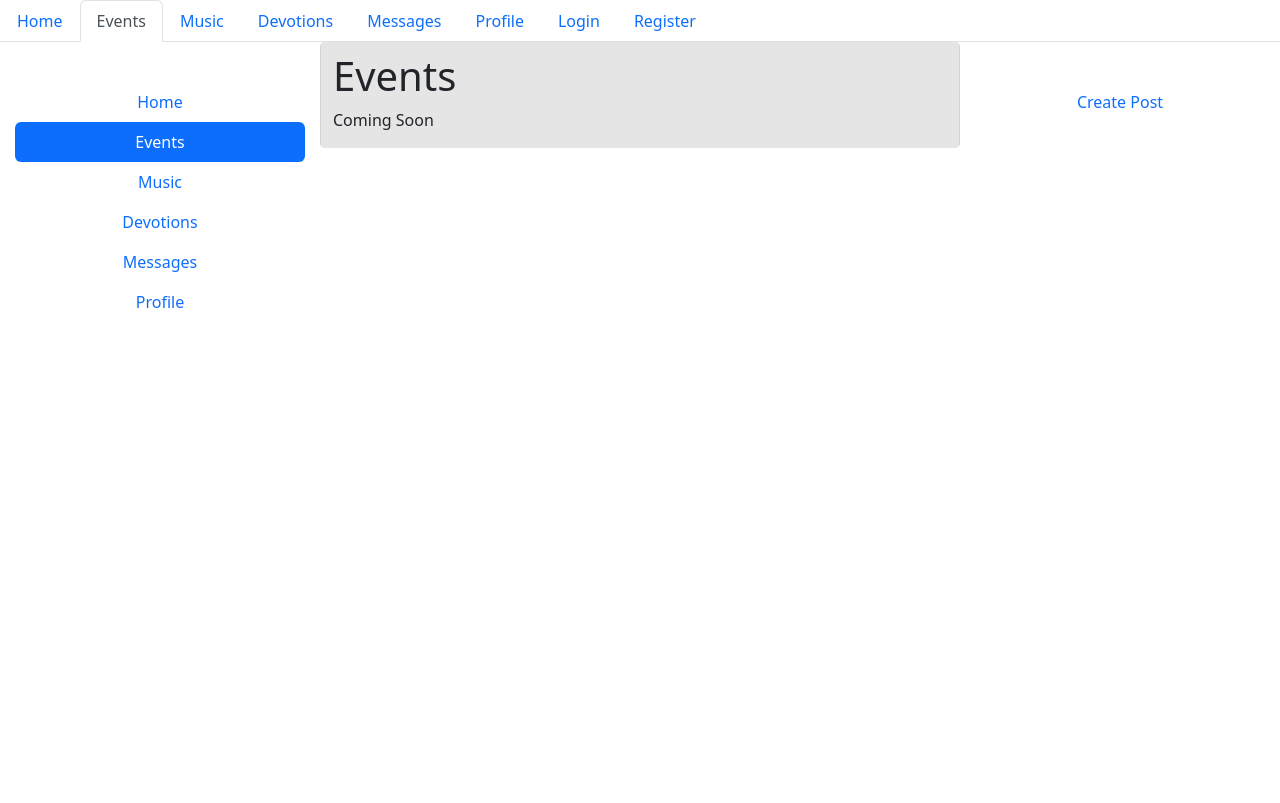
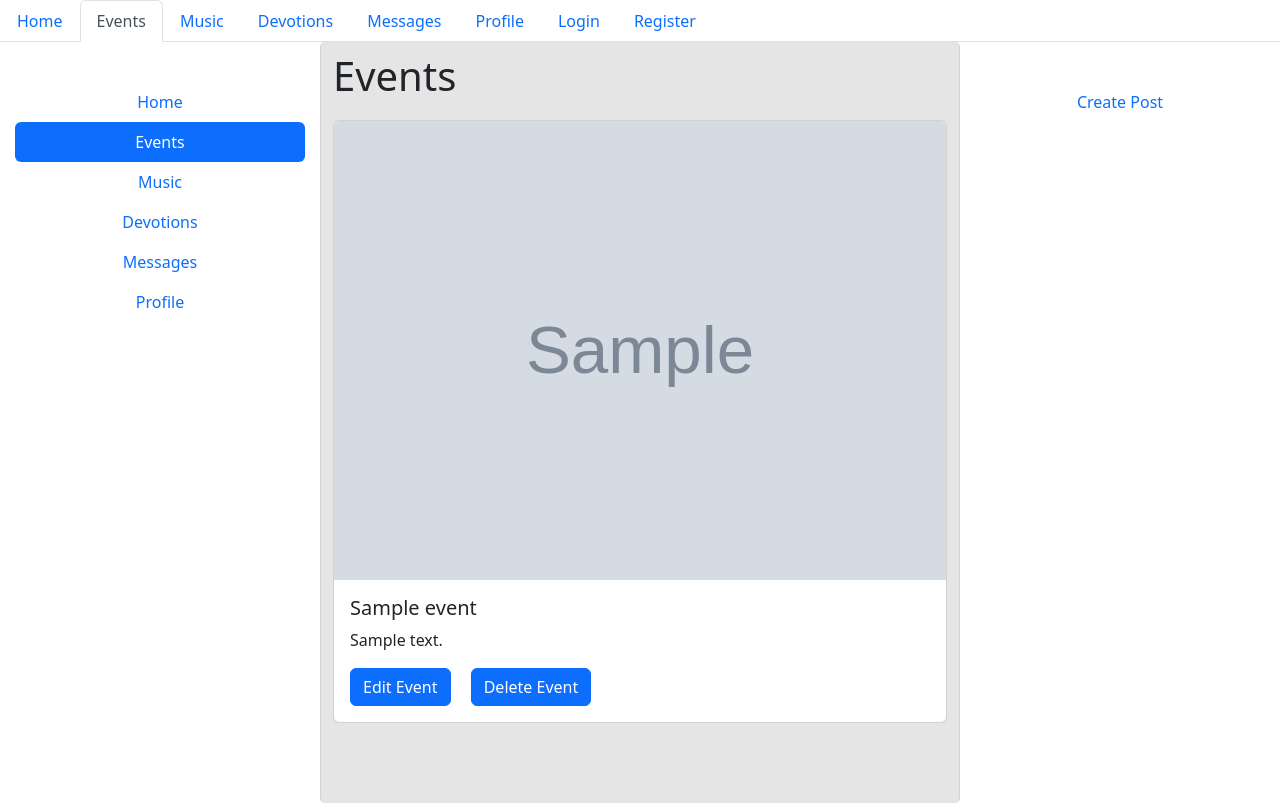
Before and after one commit to Caleb-Schmidt/Capstone, a Flask app: page /main/events in a window 1280 px wide. Before the commit the page ends 308 px from the top, so only its background shows below. Run offline with Flask 2, Linux system fonts and the light colour scheme; tables that the repository leaves empty hold one stand-in row (values such as "Sample post"); grey boxes marked "Sample" are stand-in pictures; some libraries are stand-ins or nearby versions.

Commit message:
Events Page is now Functional. Works very similarly to the home page, and now have a choice to make either a normal post or event.

```diff
--- a/app/blueprints/main/routes.py
+++ b/app/blueprints/main/routes.py
@@ -4,13 +4,19 @@ import requests
 from flask_login import current_user, login_required
 from config import Config
 import os
-from .forms import PostForm, EditPostForm
-from app.models import Post, User
+from .forms import PostForm, EditPostForm, EventForm, EditEventForm
+from app.models import Post, User, Event
 
+###########################
+#
+#   All Web Page Loadups
+#
+###########################
 
 @main.route('/events', methods=['GET', 'POST'])
 def events():
-    events='hello'
+    events = Event.query.all()
+    events = sorted(events, key=lambda x: x.date_modified, reverse=True)
     return render_template('events.html.j2', events=events)
 
 @main.route('/music', methods=['GET', 'POST'])
@@ -32,6 +38,16 @@ def messages():
 def profile():
     profile='hello'
     return render_template('profile.html.j2', profile=profile)
+
+@main.route('/selection', methods=['GET', 'POST'])
+def selection():
+    return render_template('selection.html.j2')
+
+###########################
+#
+#   Post CRUD routes
+#
+###########################
 
 @main.route('/create_post', methods=['GET', 'POST'])
 def create_post():
@@ -68,21 +84,58 @@ def pending(id):
     post = Post.query.get(id)
     return render_template('pending.html.j2', post=post)
 
+###########################
+#
+#   Event CRUD routes
+#
+###########################
+
+@main.route('/create_event', methods=['GET', 'POST'])
+def create_event():
+    form = EventForm()
+    if request.method == 'POST' and form.validate_on_submit():
+        title = form.title.data
+        img = form.img.data
+        body = form.body.data
+        new_event = Event(title=title, img=img, body=body)
+        new_event.save()
+        flash('Post Created','success')
+        return redirect(url_for('main.events'))
+    return render_template('create_event.html.j2', form=form)
+
+@main.route('/edit_event<int:id>', methods=['GET', 'POST'])
+def edit_event(id):
+    event = Event.query.get(id)
+    if request.method == 'POST':
+        event.edit(request.form.get('body'))
+        event.save()
+        flash('Post has been edited', 'success')
+
+        return redirect(url_for('main.events'))
+    return render_template('edit_event.html.j2', event=event)
+
+@main.route('/delete_event<int:id>', methods=['GET', 'POST'])
+def delete_event(id):
+    event = Event.query.get(id)
+    event.delete()
+    return redirect(url_for('main.events'))
+
+@main.route('/event_pending/<int:id>', methods=['GET', 'POST'])
+def event_pending(id):
+    event = Event.query.get(id)
+    return render_template('pending.html.j2', event=event)
+
+###########################
+#
+#   All Users page routes
+#
+###########################
+
 @main.route('/admins', methods=['GET', 'POST'])
 def show_admins():
     users = User.query.all()
     sorted_users = sorted(users, key=lambda x: x.last_name)
     return render_template('admins.html.j2', users=sorted_users)
-
-# @main.route('/admins_update<int:id>', methods=['GET', 'POST'])
-# def admin_status(id):
-#     user = User.query.get(id)
-#     if not user.is_admin:
-#         user.make_admin()
-#     else:
-#         user.remove_admin()
-#     users = User.query.all()
-#     return render_template('admins.html.j2', users=users)
 
 @main.route('/assign_admin<int:id>', methods=['GET', 'POST'])
 def assign_admin(id):
@@ -101,8 +154,7 @@ def assign_user(id):
 @main.route('/admin_pending<int:id>', methods=['GET', 'POST'])
 def admin_pending(id):
     user = User.query.get(id)
-    full_name = user.first_name + user.last_name
-    pass
+    return render_template('pending.html.j2', user=user)
 
 @main.route('/delete_user/<int:id>', methods=['GET', 'POST'])
 def delete_user(id):
--- a/app/templates/admins.html.j2
+++ b/app/templates/admins.html.j2
@@ -28,7 +28,7 @@
                         <form action="{{url_for('main.assign_admin', id=user.id)}}">
                             <td><button class="btn btn-primary">Make Admin</button></td>
                         </form>
-                    <form action="{{url_for('main.delete_user', id=user.id)}}">
+                        <form action="{{url_for('main.admin_pending', id=user.id)}}">
                             <td><button class='btn btn-danger'>Delete User</button></td>
                         </form>
                     {% endif %}
--- a/app/templates/events.html.j2
+++ b/app/templates/events.html.j2
@@ -6,7 +6,28 @@
         </header>
         <main class="container col-6" id="middle">
             <h1>Events</h1>
-            <p>Coming Soon</p>
+            {% for event in events %}
+            {% if event.img %}
+            <div class="card">
+                <img src="{{event.img}}" class="card-img-top" alt="image">
+                <div class="card-body">
+                    <h5 class="card-title">{{event.title}}</h5>
+                    <p class="card-text">{{event.body}}</p>
+                    <a class="card-link" href="{{url_for('main.edit_event', id=event.id)}}"><button class="btn btn-primary">Edit Event</button></a>
+                    <a class="card-link" href="{{url_for('main.event_pending', id=event.id)}}"><button class="btn btn-primary">Delete Event</button></a>
+                </div>
+            </div>
+            {% else %}
+            <div class="card">
+                <div class="card-body">
+                    <h5 class="card-title">{{event.title}}</h5>
+                    <p class="card-text">{{event.body}}</p>
+                    <a class="card-link" href="{{url_for('main.edit_event', id=event.id)}}"><button class="btn btn-primary">Edit Event</button></a>
+                    <a class="card-link" href="{{url_for('main.event_pending', id=event.id)}}"><button class="btn btn-primary">Delete Event</button></a>
+                </div>
+            </div>
+            {% endif %}
+            {% endfor %}
         </main>
         <footer class="fixed-container col-3 offset-9 " id="right">
             {% include './includes/nav2.html.j2' %}
--- a/app/templates/includes/nav2.html.j2
+++ b/app/templates/includes/nav2.html.j2
@@ -1,6 +1,6 @@
     <ul class="nav flex-column nav-pills" id="right-nav">
         <li class="nav-item">
-            <a class="nav-link" href="{{url_for('main.create_post')}}">Create Post</a>
+            <a class="nav-link" href="{{url_for('main.selection')}}">Create Post</a>
         </li>
         {% if current_user.is_admin %}
         <li class="nav-item">
```
Also changed, not shown: app/blueprints/main/forms.py (+12 -0 lines), app/models.py (+33 -0 lines), app/templates/admin_pending.html.j2 (deleted, +0 -18 lines), app/templates/create_event.html.j2 (added, +42 -0 lines), app/templates/edit_event.html.j2 (added, +18 -0 lines), app/templates/pending.html.j2 (+8 -1 lines), app/templates/selection.html.j2 (added, +9 -0 lines), migrations/versions/a5e5c853aadb_.py (added, +36 -0 lines), test.html.j2 (added, +8 -0 lines), test.py (added). Lines whose indentation alone changed are shown as unchanged.
